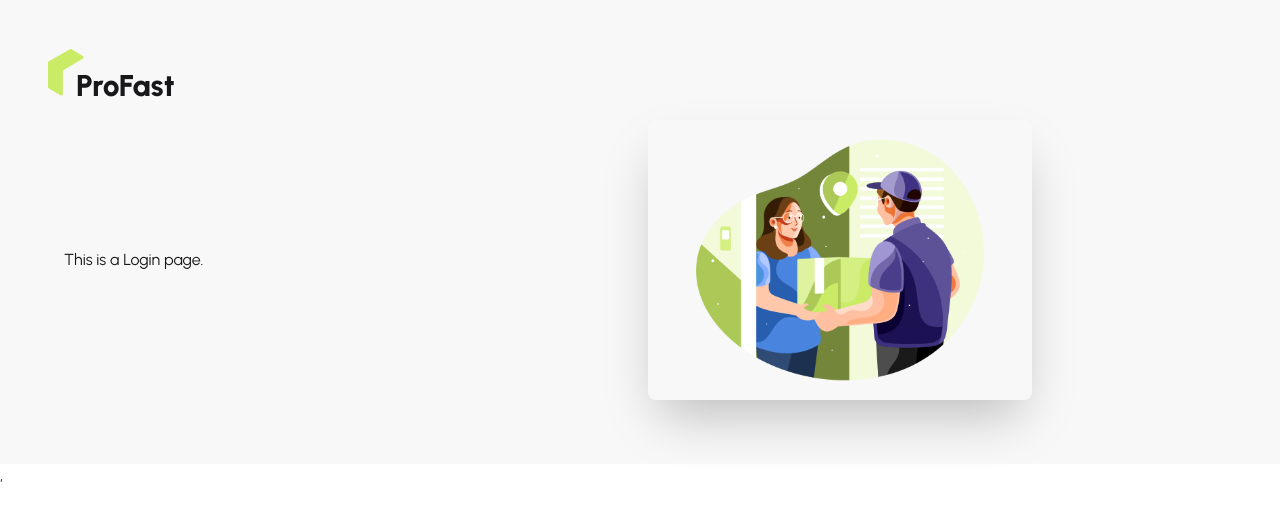
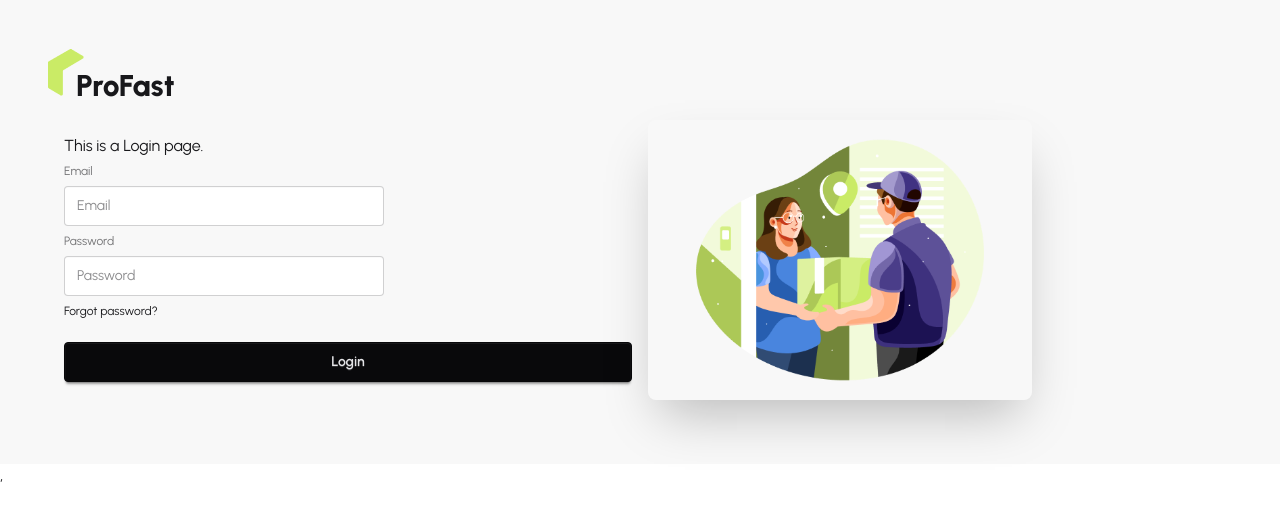
Before and after one commit to ApurboShib/final-project-mern, a React (Vite) app: page /login in a window 1280 px wide. Shown: the top 520 px of the page. Built offline with nearby package versions, Linux system fonts and the light colour scheme.

Commit message:
implement login form with validation using react-hook-form

```diff
--- a/src/pages/Authentication/Login/Login.jsx
+++ b/src/pages/Authentication/Login/Login.jsx
@@ -1,11 +1,39 @@
-import React from 'react';
+import React from "react";
+import { useForm } from "react-hook-form";
 
 const Login = () => {
-    return (
-        <div>
-            <h2>This is a Login page.</h2>
-        </div>
-    );
+  const { register, handleSubmit } = useForm();
+
+  const onSubmit = (data) => {
+    console.log(data);
+  };
+  return (
+    <div>
+      <h2>This is a Login page.</h2>
+      <form onSubmit={handleSubmit(onSubmit)}>
+        <fieldset className="fieldset">
+          <label className="label">Email</label>
+          <input
+            type="email"
+            {...register("email", { required: true })}
+            className="input"
+            placeholder="Email"
+          />
+          <label className="label">Password</label>
+          <input
+            type="password"
+            {...register("password", { required: true, minLength: 6 })}
+            className="input"
+            placeholder="Password"
+          />
+          <div>
+            <a className="link link-hover">Forgot password?</a>
+          </div>
+          <button className="btn btn-neutral mt-4">Login</button>
+        </fieldset>
+      </form>
+    </div>
+  );
 };
 
 export default Login;
```
